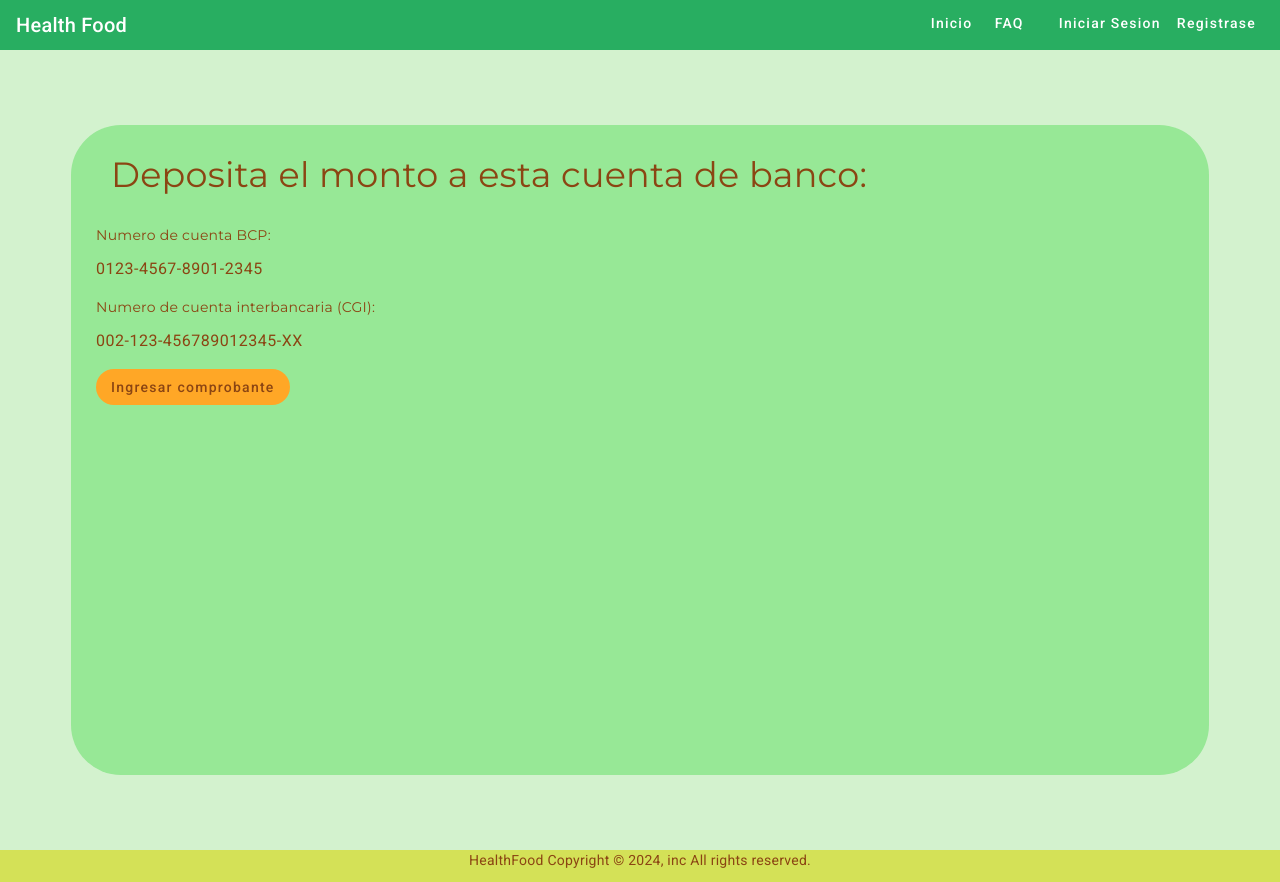
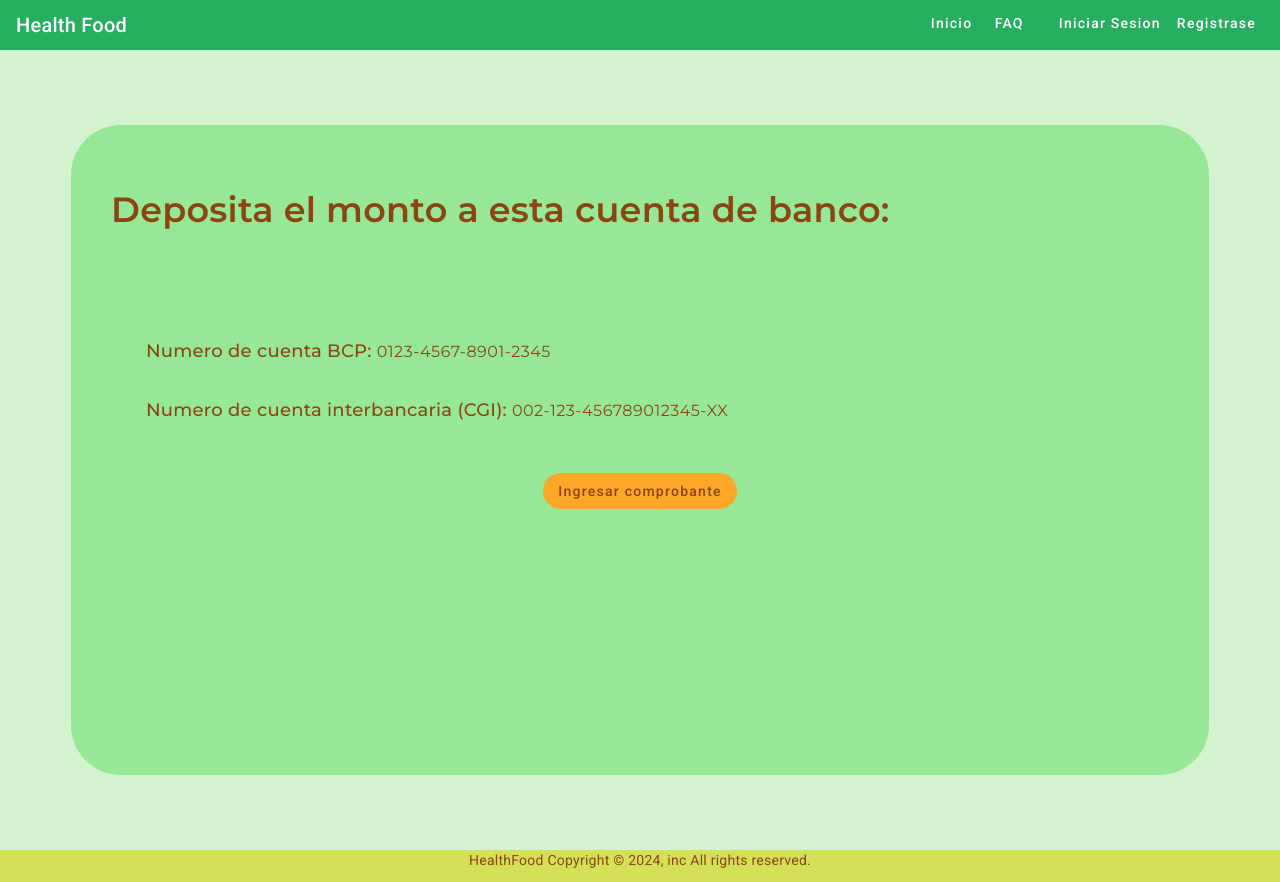
Before and after one commit to JosArr/Dise-oExp_Front, an Angular app: page /payment in a window 1280 px wide. Built offline with nearby package versions, Linux system fonts and the light colour scheme.

Commit message:
actualizacion de la pestaña payment

```diff
--- a/src/app/components/payment/payment.component.css
+++ b/src/app/components/payment/payment.component.css
@@ -15,11 +15,25 @@
   width: 85%;
 }
 
+.button-div{
+  display: flex;
+  flex-direction: column;
+  align-items: center;
+  justify-content: center;
+}
+
+.cuentas{
+  margin-top: 120px;
+  margin-left: 50px;
+}
+
 .pay{
   color: #8B4513;
   background-color: #FFA726;
   padding: 15px;
   border-radius: 20px;
+  margin-top: 50px;
+  text-align: center;
 }
 
 .pay:hover{
@@ -28,17 +42,31 @@
   border: 2px solid #FFA726;
 }
 
-.deposita, .data-cuenta, .data-interbancaria{
+.deposita, .data-cuenta, .data-interbancaria, .data-cuenta h4, .data-interbancaria h4{
   color: #8B4513;
   font-family: "Montserrat", sans-serif;
   font-optical-sizing: auto;
-  font-weight: initial;
   font-style: normal;
 }
 
 .deposita{
   font-size: 35px;
-  margin-top: 15px;
+  margin-top: 50px;
   margin-left: 15px;
   margin-bottom: 40px;
+  font-weight: 600;
 }
+
+.data-cuenta, .data-interbancaria{
+  font-size: 18px;
+  font-style: normal;
+  font-weight: 500;
+}
+
+.data-cuenta p, .data-cuenta h4, .data-interbancaria p, .data-interbancaria h4 {
+  display: inline;
+}
+
+.data-interbancaria{
+  margin-top: 35px;
+}
--- a/src/app/components/payment/payment.component.html
+++ b/src/app/components/payment/payment.component.html
@@ -5,14 +5,16 @@
     </div>
     <div class="cuentas">
       <div class="data-cuenta">
-        <p>Numero de cuenta BCP:</p>
+        <p>Numero de cuenta BCP:  </p>
         <h4>0123-4567-8901-2345<br></h4>
       </div>
       <div class="data-interbancaria">
-        <p>Numero de cuenta interbancaria (CGI):</p>
+        <p>Numero de cuenta interbancaria (CGI):  </p>
         <h4>002-123-456789012345-XX</h4>
       </div>
     </div>
-    <a mat-button class="pay">Ingresar comprobante</a>
+    <div class="button-div">
+      <a mat-button class="pay">Ingresar comprobante</a>
+    </div>
   </div>
 </section>
```
